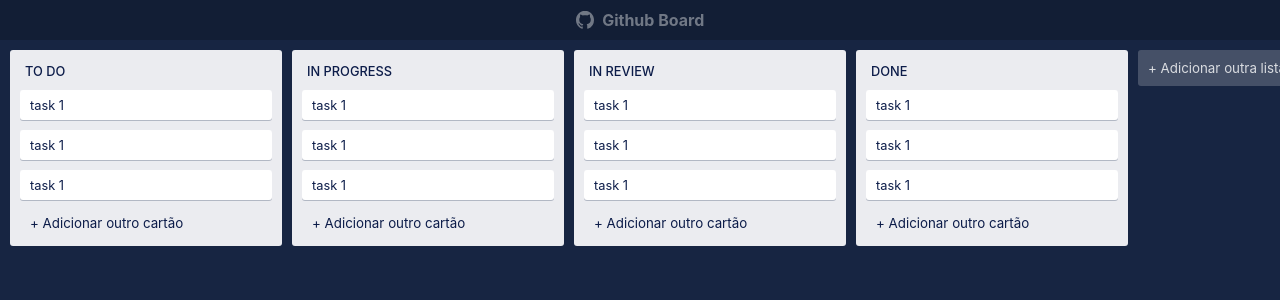
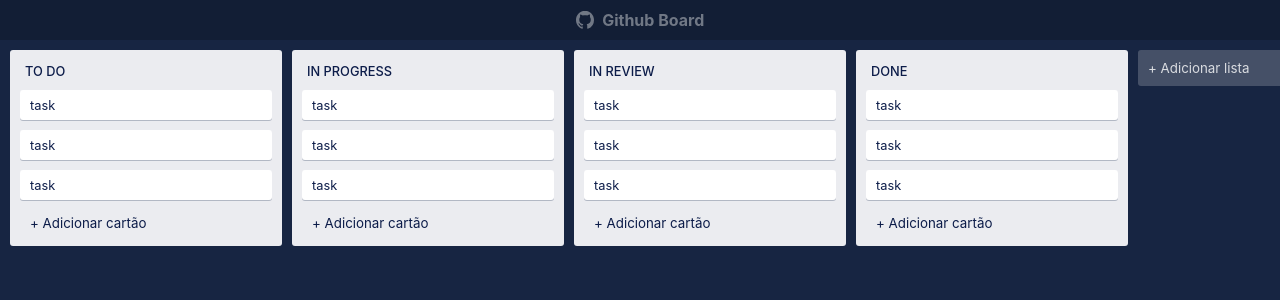
Before and after one commit to sharoneh/github-board, a React (Create React App) app: page / in a window 1280 px wide. Shown: the top 300 px of the page. Built offline with nearby package versions, Linux system fonts and the light colour scheme.

Commit message:
redux integration

```diff
--- a/package.json
+++ b/package.json
@@ -10,7 +10,9 @@
     "prop-types": "^15.7.2",
     "react": "^17.0.1",
     "react-dom": "^17.0.1",
+    "react-redux": "^7.2.2",
     "react-scripts": "4.0.3",
+    "redux": "^4.0.5",
     "web-vitals": "^1.0.1"
   },
   "scripts": {
--- a/src/components/App.js
+++ b/src/components/App.js
@@ -1,37 +1,24 @@
+import { connect } from 'react-redux'
+import PropTypes from 'prop-types'
+
 import Header from './Header'
 import List from './List'
 import Card from './Card'
 import '../styles/App.scss'
 
-function App() {
+function App({ lists }) {
   return (
     <div className="app">
       <Header />
 
       <div className="board">
-        <List title="TO DO">
-          <Card title="task 1" />
-          <Card title="task 1" />
-          <Card title="task 1" />
-        </List>
-
-        <List title="IN PROGRESS">
-          <Card title="task 1" />
-          <Card title="task 1" />
-          <Card title="task 1" />
-        </List>
-
-        <List title="IN REVIEW">
-          <Card title="task 1" />
-          <Card title="task 1" />
-          <Card title="task 1" />
-        </List>
-
-        <List title="DONE">
-          <Card title="task 1" />
-          <Card title="task 1" />
-          <Card title="task 1" />
-        </List>
+        {lists.map(({ title, tasks }, listIndex) => (
+          <List title={title} key={`list#${listIndex}`} index={listIndex}>
+            {tasks.map((task, taskIndex) => (
+              <Card title={task} key={`list#${listIndex}-card#${taskIndex}`} />
+            ))}
+          </List>
+        ))}
 
         <List />
       </div>
@@ -39,4 +26,15 @@
   )
 }
 
-export default App
+const mapStateToProps = (state) => ({ lists: state.lists })
+
+App.propTypes = {
+  lists: PropTypes.arrayOf(
+    PropTypes.shape({
+      title: PropTypes.string.isRequired,
+      tasks: PropTypes.arrayOf(PropTypes.string).isRequired,
+    }),
+  ),
+}
+
+export default connect(mapStateToProps)(App)
--- a/src/components/List.js
+++ b/src/components/List.js
@@ -1,22 +1,63 @@
+import { useState } from 'react'
+import { connect } from 'react-redux'
 import PropTypes from 'prop-types'
+import { addTask } from '../redux/store'
 import '../styles/List.scss'
 
-const List = ({ title, children }) => {
+const List = ({ title, index, addTask, children }) => {
+  const [editorActive, setEditorActive] = useState(false)
+  const [task, setTask] = useState('')
+
+  const btnLabel = children ? 'Adicionar cartão' : 'Adicionar lista'
+
+  const cancel = () => {
+    setEditorActive(false)
+    setTask('')
+  }
+
+  const add = () => {
+    addTask(index, task)
+    setTask('')
+  }
+
   return (
-    <div className={`list${children ? '' : ' empty'}`}>
+    <div className={`list${children || editorActive ? '' : ' empty'}`}>
       {children && (
-        <>
         <div className="list-header">
           <span className="list-title">{title}</span>
         </div>
+      )}
 
       <div className="list-content">{children}</div>
+
+      <div className="list-content">
+        {editorActive && (
+          <>
+            <textarea
+              value={task}
+              onChange={(e) => setTask(e.target.value)}
+              className="card-editor"
+              rows={children ? 3 : 1}
+            />
+
+            <div className="editor-actions">
+              <button onClick={add} className="add-card">
+                {btnLabel}
+              </button>
+
+              <button
+                onClick={cancel}
+                className="cancel-card"
+                aria-label="Cancelar"
+              />
+            </div>
           </>
         )}
+      </div>
 
       <div className="list-footer">
-        <button className="add">
-          + Adicionar {children ? 'outro cartão' : 'outra lista'}
+        <button className="add" onClick={() => setEditorActive(true)}>
+          + {btnLabel}
         </button>
       </div>
     </div>
@@ -25,10 +66,12 @@
 
 List.propTypes = {
   title: PropTypes.string,
+  index: PropTypes.number,
+  addTask: PropTypes.func.isRequired,
   children: PropTypes.oneOfType([
     PropTypes.arrayOf(PropTypes.node),
     PropTypes.node,
   ]),
 }
 
-export default List
+export default connect(null, { addTask })(List)
--- a/src/index.js
+++ b/src/index.js
@@ -1,11 +1,17 @@
 import React from 'react'
 import ReactDOM from 'react-dom'
+
+import { Provider } from 'react-redux'
+import store from './redux/store'
+
 import App from './components/App'
 import './styles/index.css'
 
 ReactDOM.render(
   <React.StrictMode>
-    <App />
+    <Provider store={store}>
+      <App />
+    </Provider>
   </React.StrictMode>,
   document.getElementById('root'),
 )
--- /dev/null
+++ b/src/redux/store.js
@@ -0,0 +1,68 @@
+import { createStore } from 'redux'
+
+const INITIAL_STATE = {
+  lists: [
+    { title: 'TO DO', tasks: ['task', 'task', 'task'], editorActive: false },
+    {
+      title: 'IN PROGRESS',
+      tasks: ['task', 'task', 'task'],
+      editorActive: false,
+    },
+    {
+      title: 'IN REVIEW',
+      tasks: ['task', 'task', 'task'],
+      editorActive: false,
+    },
+    { title: 'DONE', tasks: ['task', 'task', 'task'], editorActive: false },
+  ],
+}
+
+// action types
+export const ADD_TASK = 'ADD_TASK'
+export const ADD_LIST = 'ADD_LIST'
+
+// actions
+export const addTask = (listIndex, task) => {
+  return {
+    type: ADD_TASK,
+    payload: { listIndex, task },
+  }
+}
+
+export const addList = (title) => {
+  return {
+    type: ADD_LIST,
+    payload: title,
+  }
+}
+
+const BoardReducer = (state = INITIAL_STATE, action) => {
+  let newLists = [...state.lists]
+  const { payload } = action
+
+  switch (action.type) {
+    case ADD_TASK:
+      newLists[payload.listIndex] = {
+        ...state.lists[payload.listIndex],
+        tasks: [...state.lists[payload.listIndex].tasks, payload.task],
+      }
+
+      return {
+        ...state,
+        lists: newLists,
+      }
+    case ADD_LIST:
+      newLists.push({ title: payload, tasks: [] })
+
+      return {
+        ...state,
+        lists: newLists,
+      }
+    default:
+      return state
+  }
+}
+
+const store = createStore(BoardReducer)
+
+export default store
--- a/src/styles/Card.scss
+++ b/src/styles/Card.scss
@@ -21,5 +21,6 @@
   span {
     font-size: .8em;
     color: $dark-blue;
+    user-select: none;
   }
 }
--- a/src/styles/Header.scss
+++ b/src/styles/Header.scss
@@ -15,6 +15,7 @@
     padding-left: 1.65em;
     display: flex;
     align-items: center;
+    user-select: none;
 
     &:before {
       content: '';
--- a/src/styles/List.scss
+++ b/src/styles/List.scss
@@ -38,11 +38,93 @@
       font-weight: 500;
       font-size: .8em;
       color: $dark-blue;
+      user-select: none;
     }
   }
 
   &-content {
     overflow: auto;
+
+    .card-editor {
+      width: 100%;
+      border: none;
+      background-color: white;
+      outline: none;
+      border-radius: 3px;
+      box-shadow: 0 1px 0 rgba(9, 30, 66, .25);
+      padding: 10px;
+      resize: none;
+      margin-top: 10px;
+    }
+
+    .editor-actions {
+      display: flex;
+      align-items: center;
+      margin-top: 5px;
+
+      .add-card,
+      .cancel-card {
+        border: none;
+        background: none;
+        cursor: pointer;
+        outline: none;
+      }
+
+      .add-card {
+        background-color: #61bd4f;
+        color: white;
+        padding: 8px 12px;
+        border-radius: 3px;
+        transition: ease .3s;
+
+        &:hover,
+        &:active {
+          opacity: .8;
+          transition: ease .3s;
+        }
+      }
+
+      .cancel-card {
+        display: flex;
+        justify-content: center;
+        align-items: center;
+        position: relative;
+        margin-left: 10px;
+        height: 20px;
+        width: 20px;
+        padding: 0;
+
+        &:before,
+        &:after {
+          content: '';
+          height: 2px;
+          width: 20px;
+          background-color: grey;
+          position: absolute;
+          top: 9px;
+          transform-origin: center;
+          border-radius: 1px;
+          transition: ease .3s;
+        }
+
+        &:before {
+          transform: rotate(45deg);
+        }
+
+        &:after {
+          transform: rotate(-45deg);
+        }
+
+        &:hover,
+        &:active {
+          &:before,
+          &:after {
+            background-color: rgb(22, 22, 22);
+            transition: ease .3s;
+          }
+        }
+      }
+    }
   }
 
   &-footer {
@@ -58,6 +140,8 @@
       text-align: left;
       padding: 5px 10px;
       color: $dark-blue;
+      outline: none;
+      user-select: none;
 
       &:hover, &:active {
         background-color: rgba(0, 0, 60, .09);
```
Also changed, not shown: 1 other file (tests, documents, lock files or other folders). Lines whose indentation alone changed are shown as unchanged.
